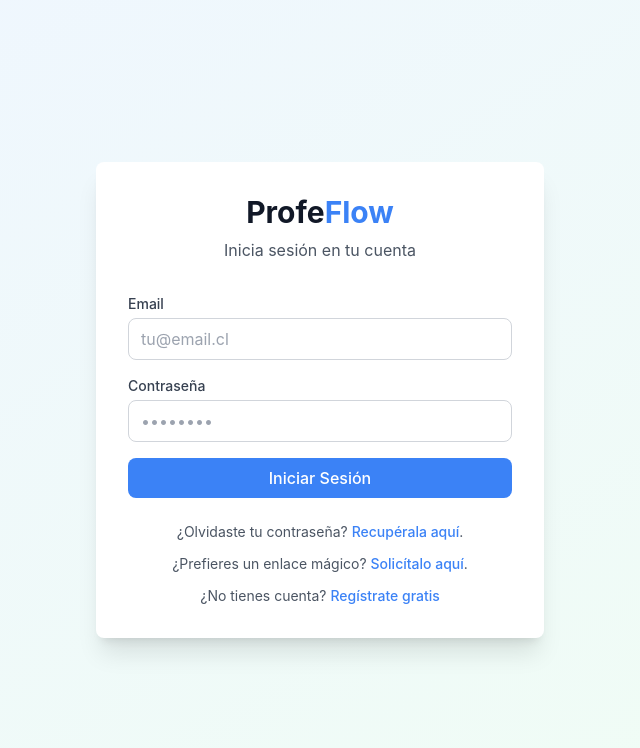
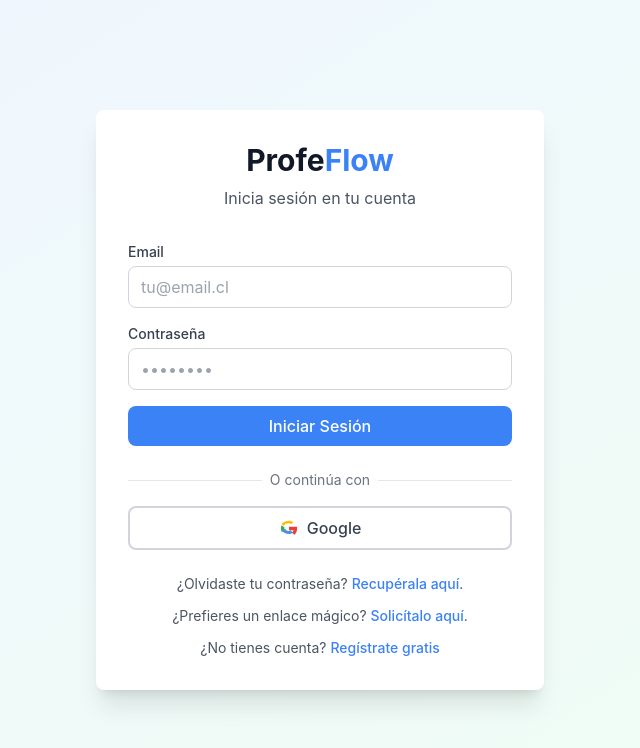
Before and after one commit to EducaliaApp/Educa-ia, a Next.js app: page /login in a window 1280 px wide. Shown: the top 748 px of the page, without its empty margins (320-960 px from the left). Built offline with nearby package versions, Linux system fonts and the light colour scheme; no server answers.

Commit message:
Add Google OAuth options to login and register

```diff
--- a/app/(auth)/login/page.tsx
+++ b/app/(auth)/login/page.tsx
@@ -5,14 +5,17 @@
 import { useRouter } from 'next/navigation'
 import Button from '@/components/ui/Button'
 import Input from '@/components/ui/Input'
+import GoogleIcon from '@/components/icons/GoogleIcon'
 import { createClient } from '@/lib/supabase/client'
 import { SUPABASE_ENV_HINT, isMissingSupabaseEnvError } from '@/lib/supabase/config'
+import { getAuthCallbackUrl } from '@/lib/supabase/urls'
 
 export default function LoginPage() {
   const [email, setEmail] = useState('')
   const [password, setPassword] = useState('')
   const [error, setError] = useState('')
   const [loading, setLoading] = useState(false)
+  const [googleLoading, setGoogleLoading] = useState(false)
   const router = useRouter()
 
   const handleSubmit = async (e: React.FormEvent) => {
@@ -47,10 +50,47 @@
     }
   }
 
+  const handleGoogleSignIn = async () => {
+    setError('')
+    setGoogleLoading(true)
+
+    try {
+      const supabase = createClient()
+      const redirectTo = getAuthCallbackUrl()
+
+      const { data, error: signInError } = await supabase.auth.signInWithOAuth({
+        provider: 'google',
+        options: {
+          redirectTo,
+          queryParams: {
+            prompt: 'select_account',
+          },
+        },
+      })
+
+      if (signInError) {
+        setError(signInError.message)
+        return
+      }
+
+      if (data?.url) {
+        window.location.href = data.url
+      }
+    } catch (error) {
+      if (isMissingSupabaseEnvError(error)) {
+        setError(`Configura ${SUPABASE_ENV_HINT} para iniciar sesión con Google.`)
+      } else {
+        setError('Error inesperado al conectar con Google')
+      }
+    } finally {
+      setGoogleLoading(false)
+    }
+  }
+
   return (
     <div className="min-h-screen flex items-center justify-center bg-gradient-to-br from-blue-50 to-green-50 p-4">
       <div className="relative bg-white rounded-lg shadow-xl p-8 w-full max-w-md overflow-hidden">
-        {loading && (
+        {(loading || googleLoading) && (
           <div className="absolute inset-0 z-10 flex flex-col items-center justify-center gap-4 bg-white/90 backdrop-blur-sm">
             <div className="relative flex items-center justify-center">
               <div className="h-16 w-16 rounded-full border-4 border-primary/20 border-t-primary animate-spin" />
@@ -66,7 +106,7 @@
           <p className="text-gray-600 mt-2">Inicia sesión en tu cuenta</p>
         </div>
 
-        <form onSubmit={handleSubmit} className="space-y-4" aria-busy={loading}>
+        <form onSubmit={handleSubmit} className="space-y-4" aria-busy={loading || googleLoading}>
           <Input
             type="email"
             label="Email"
@@ -93,10 +133,32 @@
             </div>
           )}
 
-          <Button type="submit" className="w-full" loading={loading}>
+          <Button type="submit" className="w-full" loading={loading} disabled={googleLoading}>
             Iniciar Sesión
           </Button>
         </form>
+
+        <div className="mt-6 space-y-4">
+          <div className="relative">
+            <div className="absolute inset-0 flex items-center" aria-hidden="true">
+              <span className="w-full border-t border-gray-200" />
+            </div>
+            <div className="relative flex justify-center text-sm">
+              <span className="bg-white px-2 text-gray-500">O continúa con</span>
+            </div>
+          </div>
+          <Button
+            type="button"
+            variant="outline"
+            className="w-full gap-2"
+            onClick={handleGoogleSignIn}
+            loading={googleLoading}
+            disabled={loading}
+          >
+            <GoogleIcon className="h-5 w-5" />
+            Google
+          </Button>
+        </div>
 
         <div className="mt-6 space-y-3 text-center text-sm text-gray-600">
           <p>
--- a/app/(auth)/register/page.tsx
+++ b/app/(auth)/register/page.tsx
@@ -6,8 +6,10 @@
 import Button from '@/components/ui/Button'
 import Input from '@/components/ui/Input'
 import Select from '@/components/ui/Select'
+import GoogleIcon from '@/components/icons/GoogleIcon'
 import { createClient } from '@/lib/supabase/client'
 import { SUPABASE_ENV_HINT, isMissingSupabaseEnvError } from '@/lib/supabase/config'
+import { getAuthCallbackUrl } from '@/lib/supabase/urls'
 
 const ASIGNATURAS = [
   { value: 'matematica', label: 'Matemática' },
@@ -47,6 +49,7 @@
   })
   const [error, setError] = useState('')
   const [loading, setLoading] = useState(false)
+  const [googleLoading, setGoogleLoading] = useState(false)
   const router = useRouter()
 
   const handleSubmit = async (e: React.FormEvent) => {
@@ -93,6 +96,43 @@
     }
   }
 
+  const handleGoogleSignUp = async () => {
+    setError('')
+    setGoogleLoading(true)
+
+    try {
+      const supabase = createClient()
+      const redirectTo = getAuthCallbackUrl()
+
+      const { data, error: signInError } = await supabase.auth.signInWithOAuth({
+        provider: 'google',
+        options: {
+          redirectTo,
+          queryParams: {
+            prompt: 'select_account',
+          },
+        },
+      })
+
+      if (signInError) {
+        setError(signInError.message)
+        return
+      }
+
+      if (data?.url) {
+        window.location.href = data.url
+      }
+    } catch (error) {
+      if (isMissingSupabaseEnvError(error)) {
+        setError(`Configura ${SUPABASE_ENV_HINT} para registrarte con Google.`)
+      } else {
+        setError('Error inesperado al conectar con Google')
+      }
+    } finally {
+      setGoogleLoading(false)
+    }
+  }
+
   const handleChange = (e: React.ChangeEvent<HTMLInputElement | HTMLSelectElement>) => {
     setFormData({
       ...formData,
@@ -110,7 +150,7 @@
           <p className="text-gray-600 mt-2">Crea tu cuenta gratis</p>
         </div>
 
-        <form onSubmit={handleSubmit} className="space-y-4">
+        <form onSubmit={handleSubmit} className="space-y-4" aria-busy={loading || googleLoading}>
           <Input
             type="text"
             name="nombre"
@@ -169,10 +209,32 @@
             </div>
           )}
 
-          <Button type="submit" className="w-full" loading={loading}>
+          <Button type="submit" className="w-full" loading={loading} disabled={googleLoading}>
             Crear Cuenta
           </Button>
         </form>
+
+        <div className="mt-6 space-y-4">
+          <div className="relative">
+            <div className="absolute inset-0 flex items-center" aria-hidden="true">
+              <span className="w-full border-t border-gray-200" />
+            </div>
+            <div className="relative flex justify-center text-sm">
+              <span className="bg-white px-2 text-gray-500">O crea tu cuenta con</span>
+            </div>
+          </div>
+          <Button
+            type="button"
+            variant="outline"
+            className="w-full gap-2"
+            onClick={handleGoogleSignUp}
+            loading={googleLoading}
+            disabled={loading}
+          >
+            <GoogleIcon className="h-5 w-5" />
+            Google
+          </Button>
+        </div>
 
         <div className="mt-6 text-center">
           <p className="text-gray-600">
--- /dev/null
+++ b/components/icons/GoogleIcon.tsx
@@ -0,0 +1,25 @@
+import type { SVGProps } from 'react'
+
+export default function GoogleIcon(props: SVGProps<SVGSVGElement>) {
+  return (
+    <svg viewBox="0 0 24 24" aria-hidden="true" focusable="false" {...props}>
+      <path
+        fill="#EA4335"
+        d="M12 10.8v3.84h5.38c-.23 1.25-.96 2.31-2.05 3.02l3.31 2.58c1.94-1.79 3.06-4.43 3.06-7.6 0-.73-.07-1.43-.2-2.12H12z"
+      />
+      <path
+        fill="#34A853"
+        d="M6.53 14.32a4.8 4.8 0 0 1-.25-1.52c0-.53.09-1.04.24-1.52L3.13 8.62A9.6 9.6 0 0 0 2.4 12.8c0 1.54.37 3 1.03 4.18z"
+      />
+      <path
+        fill="#4A90E2"
+        d="M12 19.2c1.98 0 3.64-.66 4.85-1.8l-3.31-2.58c-.64.43-1.46.68-2.35.68-1.81 0-3.34-1.23-3.89-2.88l-3.44 2.36C5.1 17.68 8.29 19.2 12 19.2"
+      />
+      <path
+        fill="#FBBC05"
+        d="M12 6.4c1.08 0 2.05.37 2.81 1.09l2.1-2.1C15.63 3.94 13.97 3.2 12 3.2 8.29 3.2 5.1 4.72 3.05 7.6l3.44 2.36C5.66 8.31 7.19 6.4 12 6.4"
+      />
+      <path fill="none" d="M2.4 2.4h19.2v19.2H2.4z" />
+    </svg>
+  )
+}
--- /dev/null
+++ b/lib/supabase/urls.ts
@@ -0,0 +1,17 @@
+export function getAuthCallbackUrl() {
+  const explicitSiteUrl = process.env.NEXT_PUBLIC_SITE_URL
+
+  if (explicitSiteUrl) {
+    try {
+      return new URL('/callback', explicitSiteUrl).toString()
+    } catch (error) {
+      console.warn('Invalid NEXT_PUBLIC_SITE_URL value, falling back to window origin.', error)
+    }
+  }
+
+  if (typeof window !== 'undefined') {
+    return new URL('/callback', window.location.origin).toString()
+  }
+
+  return '/callback'
+}
```
